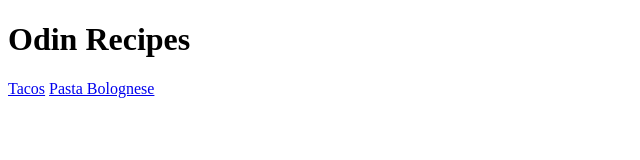
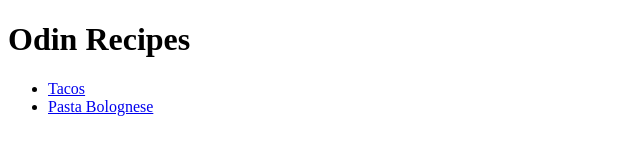
Before and after one commit to Phanthix/odin-recipes, a plain HTML site: page index.html in a window 1280 px wide. Shown: the whole page, without its empty margins (0-640 px from the left). Drawn offline with Linux system fonts and the light colour scheme.

Commit message:
Made the recipes an unordered list so they don't apear on one line

```diff
--- a/index.html
+++ b/index.html
@@ -7,7 +7,9 @@
     </head>
     <body>
         <h1>Odin Recipes</h1>
-        <a href="recipes/tacos.html">Tacos</a>
-        <a href="recipes/pasta.html">Pasta Bolognese</a>
+        <ul>
+            <li><a href="recipes/tacos.html">Tacos</a></li>
+            <li><a href="recipes/pasta.html">Pasta Bolognese</a></li>
+        </ul>
     </body>
 </html>
```
